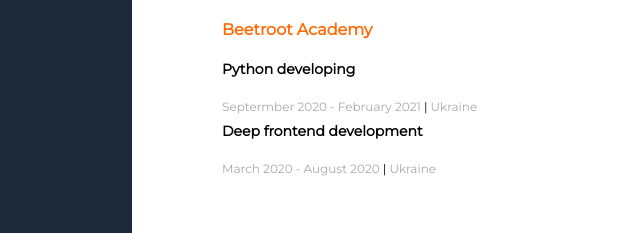
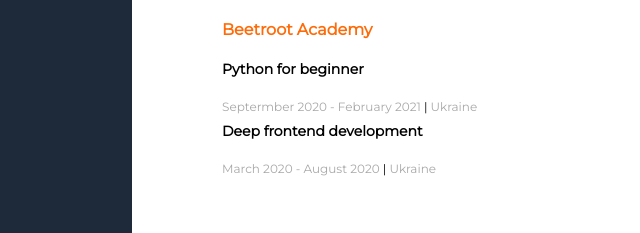
Before and after one commit to zhora0412/resume, a plain HTML site: page index.html in a window 1280 px wide. Shown: the part 1006-1239 px from the top of the page, 278-918 px from the left. Drawn offline with Linux system fonts and the light colour scheme.

Commit message:
evPenii2

```diff
--- a/index.html
+++ b/index.html
@@ -101,7 +101,7 @@
               <!-- education -->
               <h3 class="education-title">Extra courses</h3>
               <h4 class="educatione-place">Beetroot Academy</h4>
-              <h5 class="specialization">Python developing</h5>
+              <h5 class="specialization">Python for beginner</h5>
               <span class="education-time">Septermber 2020 - February 2021 <span class="time-element">|</span> Ukraine</span>
             </div>
             <div>
```
